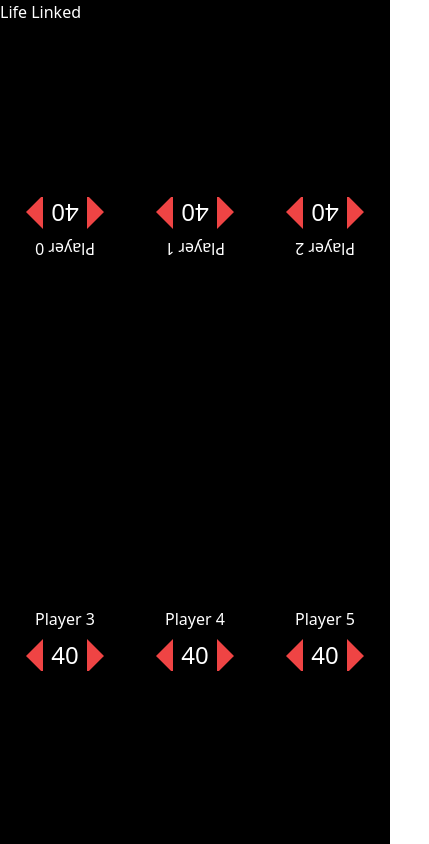
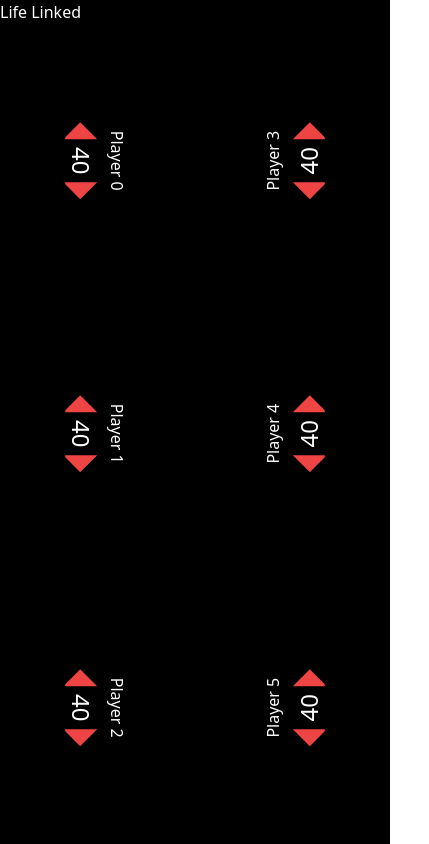
Before and after one commit to grimSkepsis/life-linked, a React (Vite) app: page / in a window 390 px wide. Shown: the whole page, 429 px wide, since content can reach past the window. Built offline with nearby package versions, Linux system fonts and the light colour scheme.

Commit message:
Adds media query support

```diff
--- a/src/css/main.css
+++ b/src/css/main.css
@@ -8,3 +8,20 @@ body,
   width: 100%;
   height: 100%;
 }
+
+@media (orientation: portrait) {
+  .classic-tracker {
+    flex-direction: column;
+  }
+
+  .classic-tracker .flipped {
+    transform: rotate(90deg);
+    height: 33%;
+    width: unset;
+  }
+  .classic-tracker .not-flipped {
+    transform: rotate(-90deg);
+    height: 33%;
+    width: unset;
+  }
+}
--- a/src/ts/ClassLifeTracker.tsx
+++ b/src/ts/ClassLifeTracker.tsx
@@ -1,4 +1,4 @@
-import { ReactElement, useState } from "react";
+import { ReactElement } from "react";
 import { PlayerData } from "./services/PlayerSessionUtil";
 import PlayerTile from "./PlayerTile";
 
@@ -16,7 +16,7 @@ const ClassicLifeTracker = ({
   return (
     <div className="w-full h-full flex flex-col">
       <h1 className="text-white">Life Linked</h1>
-      <div className="flex flex-wrap flex-1">
+      <div className="flex flex-wrap flex-1 classic-tracker">
         {playerData.map(renderPlayer)}
       </div>
     </div>
@@ -40,23 +40,24 @@ const ClassicLifeTracker = ({
   }
 
   function getOrientationClass(idx: number, numPlayers: number): string {
-    const flippedRotation = "-rotate-180";
+    const flippedRotation = "-rotate-180 flipped";
+    const notFlipped = "not-flipped";
     var orientationClass = "";
     switch (numPlayers) {
       case 2:
-        orientationClass = idx == 0 ? flippedRotation : "";
+        orientationClass = idx == 0 ? flippedRotation : notFlipped;
         break;
       case 3:
-        orientationClass = idx <= 1 ? flippedRotation : "";
+        orientationClass = idx <= 1 ? flippedRotation : notFlipped;
         break;
       case 4:
-        orientationClass = idx <= 1 ? flippedRotation : "";
+        orientationClass = idx <= 1 ? flippedRotation : notFlipped;
         break;
       case 5:
-        orientationClass = idx <= 2 ? flippedRotation : "";
+        orientationClass = idx <= 2 ? flippedRotation : notFlipped;
         break;
       default:
-        orientationClass = idx <= 2 ? flippedRotation : "";
+        orientationClass = idx <= 2 ? flippedRotation : notFlipped;
     }
     return orientationClass;
   }
```
